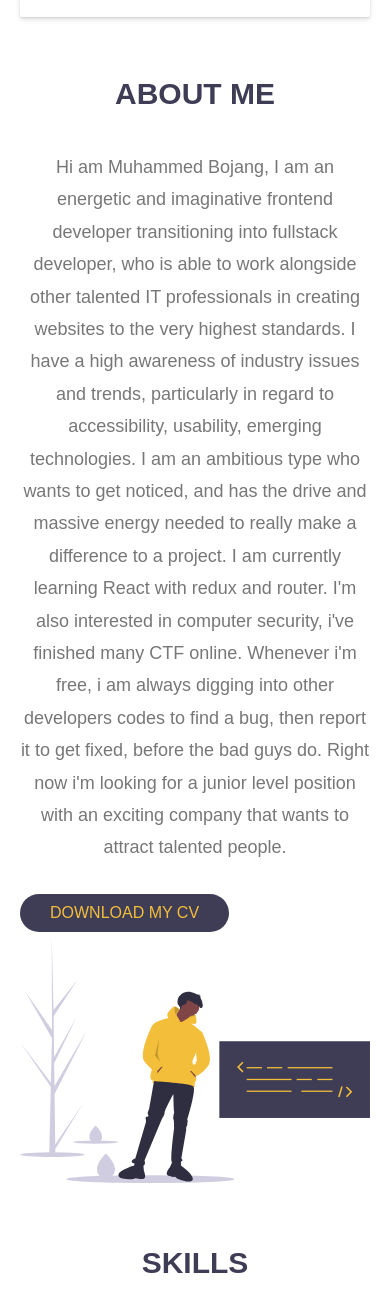
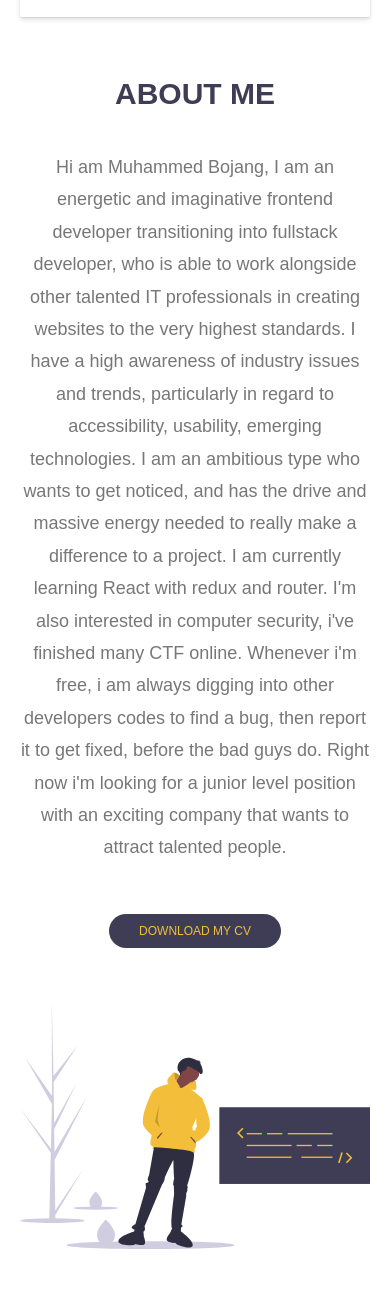
Before and after one commit to zerobug110/muhammed-portfolio, a website: page index.html in a window 390 px wide. Shown: the part 1878-3171 px from the top of the page. Drawn offline with Linux system fonts and the light colour scheme.

Commit message:
make the site responsive

```diff
--- a/sass/layouts/about.scss
+++ b/sass/layouts/about.scss
@@ -4,8 +4,6 @@
 	display: grid;
 	grid-template-columns: repeat(auto-fit, minmax(25rem, 1fr));
 	grid-column-gap: 10rem;
-
-
 
 	&__img-box {
 		max-width: 50rem;
@@ -16,20 +14,21 @@
 		color: $light-font;
 		font-size: 1.7rem;
 
-		@include respond (tab-land) {
+		@include respond(tab-land) {
 			font-size: 1.8em;
 			text-align: center;
 		}
-
 	}
 
 	&__text-box {
-
+		display: flex;
+		flex-direction: column;
+		align-items: center;
 	}
 }
 
 .about-sec-heading {
-	@include respond (tab-land) {
+	@include respond(tab-land) {
 		text-align: center;
 	}
 }
@@ -43,7 +42,6 @@
 }
 
 .cv {
-
 	font-size: 1.6rem;
 	text-transform: uppercase;
 	color: $secondary-color;
@@ -56,12 +54,8 @@
 	cursor: pointer;
 	margin-top: 3rem;
 
-	&__link {
-		@include respond (tab-land) {
-			font-size: 1.2em;
-			text-align: center;
-
-		}
+	@include respond(tab-land) {
+		font-size: 1.2em;
+		margin: 5rem auto;
 	}
-
 }
--- a/sass/layouts/contacts.scss
+++ b/sass/layouts/contacts.scss
@@ -4,9 +4,11 @@
 
 	&__container {
 		display: grid;
-		grid-template-columns:
-			5rem 1fr repeat(8, [col-start] minmax(min-content, 14rem))
-			[col-end] 1fr 5rem;
+		grid-template-columns:	5rem 1fr repeat(8, [col-start] minmax(min-content, 14rem))[col-end] 1fr 5rem;
+
+		@include respond(tab-land) {
+			grid-template-columns:	2rem 1fr repeat(8, [col-start] minmax(min-content, 14rem)) [col-end] 1fr 2rem;
+		}
 	}
 
 	&__content {
--- a/sass/layouts/projects.scss
+++ b/sass/layouts/projects.scss
@@ -6,9 +6,11 @@
 
 	&__section--container {
 		display: grid;
-		grid-template-columns:
-			5rem 1fr repeat(8, [col-start] minmax(min-content, 14rem))
-			[col-end] 1fr 5rem;
+		grid-template-columns:	5rem 1fr repeat(8, [col-start] minmax(min-content, 14rem))[col-end] 1fr 5rem;
+
+		@include respond(tab-land) {
+			grid-template-columns:	2rem 1fr repeat(8, [col-start] minmax(min-content, 14rem))[col-end] 1fr 2rem;
+		}
 	}
 
 	&__container {
@@ -17,7 +19,7 @@
 		grid-template-columns: repeat(auto-fit, minmax(30rem, 1fr));
 		grid-gap: 2rem;
 
-		@include respond (tab-land) {
+		@include respond(tab-land) {
 			grid-template-columns: repeat(auto-fit, minmax(25rem, 1fr));
 			grid-gap: 2rem;
 		}
```
Also changed, not shown: styles/main.css.
